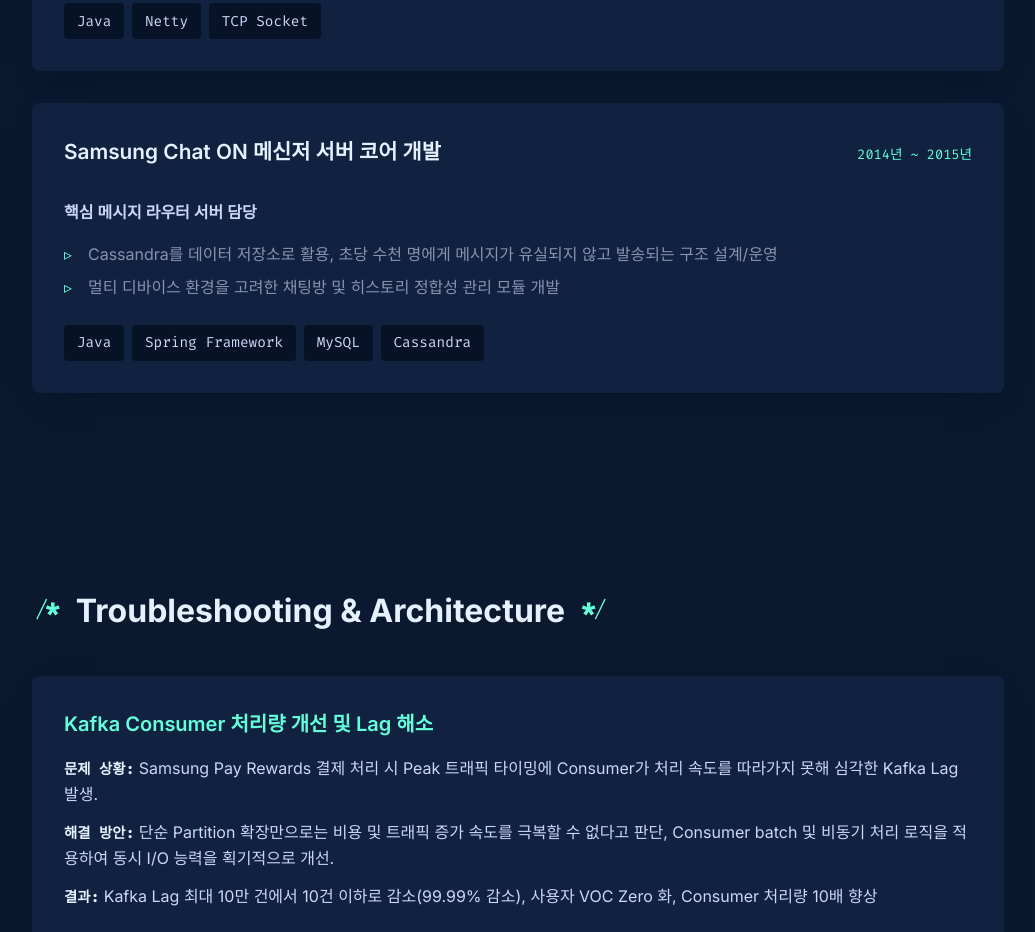
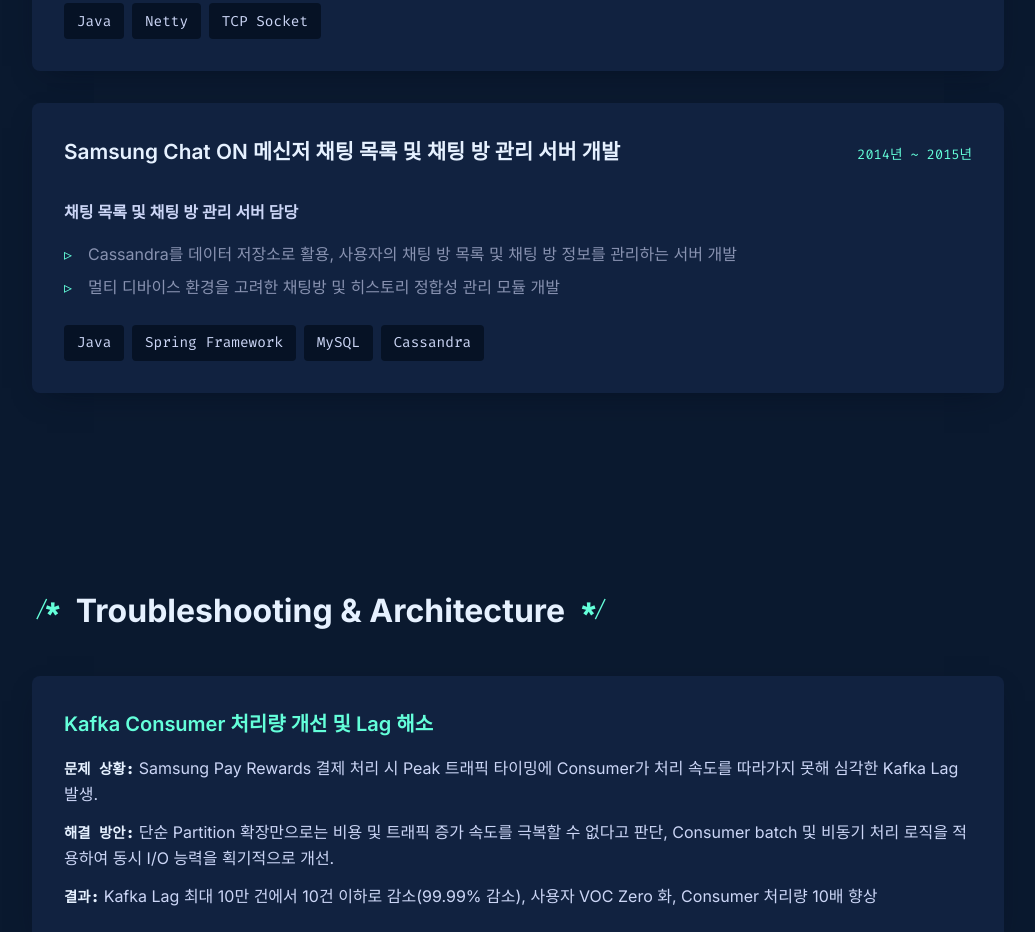
Before and after one commit to minkyunkim-kor/portfolio, a React (Vite) app: page / in a window 1280 px wide. Shown: the part 5600-6532 px from the top of the page, without its empty margins (122-1157 px from the left). Built offline with nearby package versions, Linux system fonts and the light colour scheme.

Commit message:
일부 문구 수정

```diff
--- a/src/data.js
+++ b/src/data.js
@@ -108,11 +108,11 @@ export const data = {
     },
     {
       period: "2014년 ~ 2015년",
-      name: "Samsung Chat ON 메신저 서버 코어 개발",
-      role: "핵심 메시지 라우터 서버 담당",
+      name: "Samsung Chat ON 메신저 채팅 목록 및 채팅 방 관리 서버 개발",
+      role: "채팅 목록 및 채팅 방 관리 서버 담당",
       techStack: ["Java", "Spring Framework", "MySQL", "Cassandra"],
       details: [
-        "Cassandra를 데이터 저장소로 활용, 초당 수천 명에게 메시지가 유실되지 않고 발송되는 구조 설계/운영",
+        "Cassandra를 데이터 저장소로 활용, 사용자의 채팅 방 목록 및 채팅 방 정보를 관리하는 서버 개발",
         "멀티 디바이스 환경을 고려한 채팅방 및 히스토리 정합성 관리 모듈 개발"
       ]
     }
```
